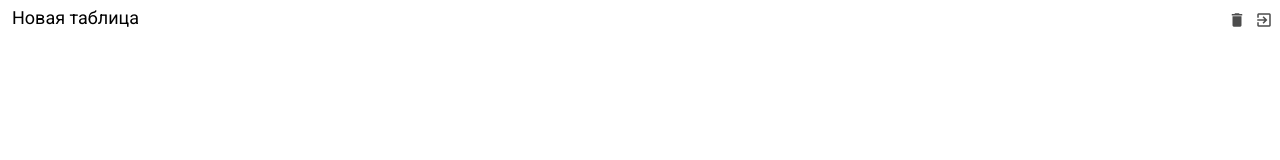
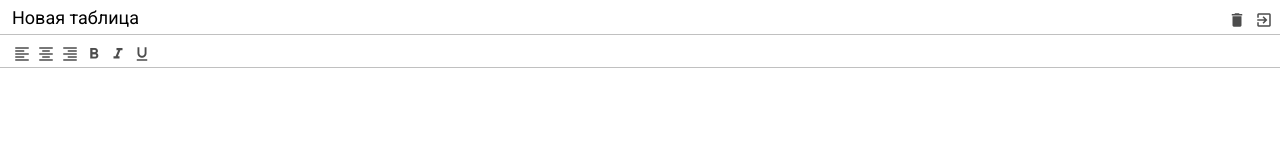
Before and after one commit to umka17/Excell_Vladilen, a website built with webpack: page src/index.html in a window 1280 px wide. Built offline with nearby package versions, Linux system fonts and the light colour scheme.

Commit message:
styled toolbar

```diff
--- a/src/index.html
+++ b/src/index.html
@@ -30,7 +30,32 @@
 
             </div>
 
-            <div class="excel__toolbar"></div>
+            <div class="excel__toolbar">
+
+                 <div class="button">
+                        <span class="material-icons">format_align_left</span>
+                 </div>
+
+                 <div class="button">
+                        <span class="material-icons">format_align_center</span>
+                 </div>
+
+                 <div class="button">
+                        <span class="material-icons">format_align_right</span>
+                 </div>
+
+                 <div class="button">
+                        <span class="material-icons">format_bold</span>
+                 </div>
+
+                 <div class="button">
+                        <span class="material-icons">format_italic</span>
+                 </div>
+                <div class="button">
+                        <span class="material-icons">format_underline</span>
+                 </div>
+
+            </div>
 
             <div class="excel__formula">
 
--- a/src/styles/_variables.scss
+++ b/src/styles/_variables.scss
@@ -1,2 +1,3 @@
 $header-height: 34px;
+$toolbar-height: 34px;
 $border-color: #c0c0c0
--- a/src/styles/toolbar.scss
+++ b/src/styles/toolbar.scss
@@ -1,2 +1,18 @@
 @import "variables";
 @import "mixins";
+
+.excel__toolbar{
+  position: absolute;
+  left: 0;
+  right: 0;
+  top: $header-height;
+  height: $toolbar-height;
+  border-top: 1px solid $border-color;
+  border-bottom: 1px solid $border-color;
+  padding: 7px 10px;
+  display: flex;
+
+  & .button{
+    @include button(green);
+  }
+}
```
